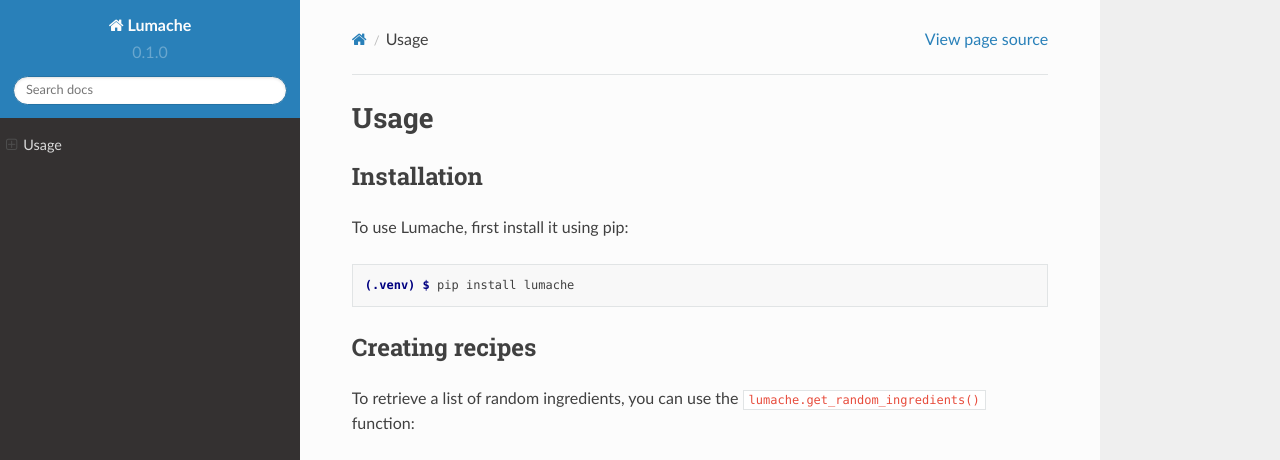
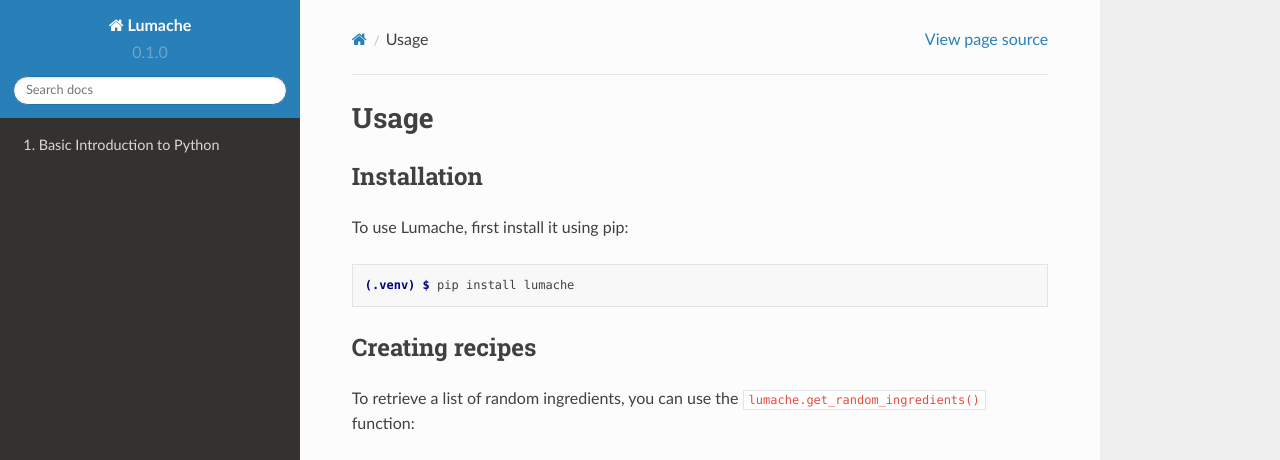
Before and after one commit to ellsafiorenza/python-materials, a Sphinx documentation site: the page built from docs/source/usage.rst, in a window 1280 px wide. Shown: the top 460 px of the page. Built offline with Sphinx 7.4.7 and the Read the Docs theme 2.0.0, drawn with Linux system fonts in a browser that asks for light colours; pages that are not in the unit, such as notebooks, are missing from menus; grey boxes are pictures that could not be loaded.

Commit message:
Update index.rst

```diff
--- a/docs/source/index.rst
+++ b/docs/source/index.rst
@@ -27,4 +27,4 @@
 
 .. toctree::
 
-   Basic Python Implementation
+   module-1
```
